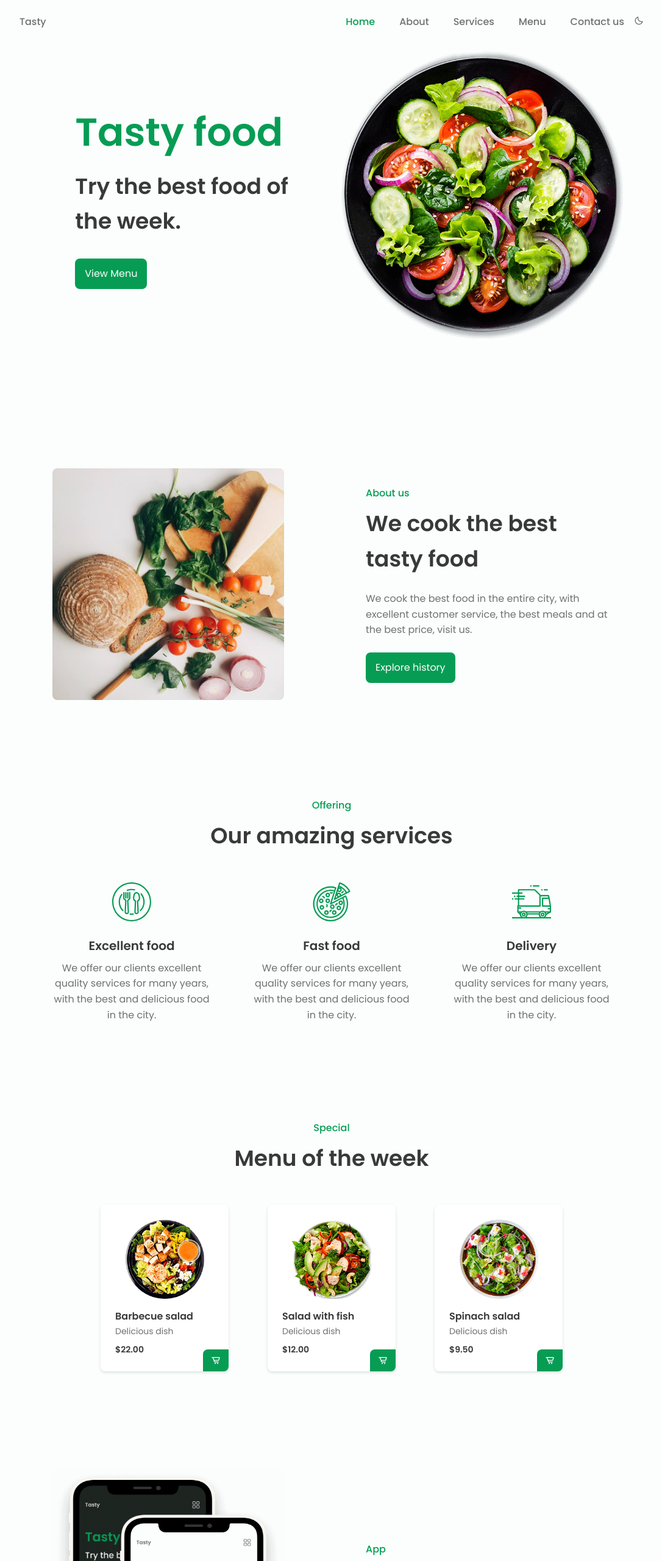
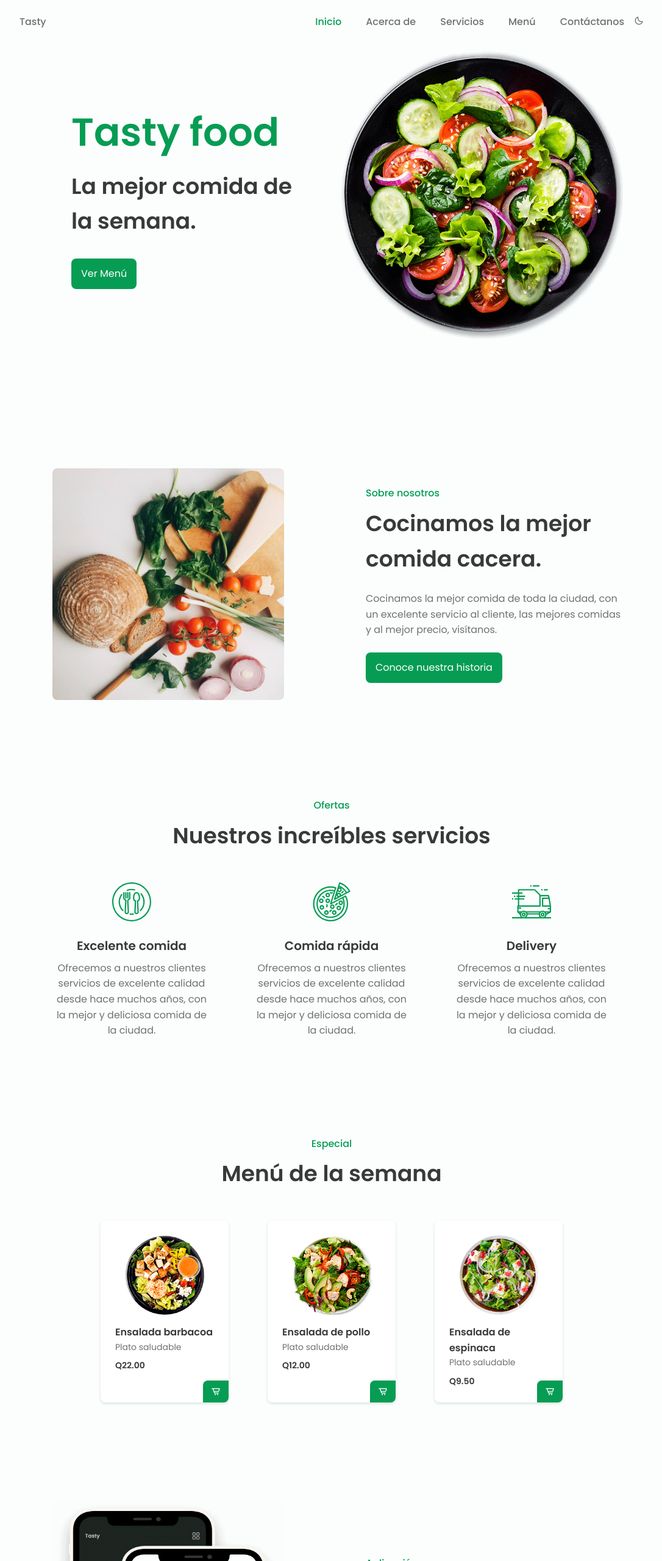
Before and after one commit to bryan-egc/restaurant-website, a plain HTML site: page index.html in a window 1280 px wide. Shown: the top 2560 px of the page at 61% size, without its empty margins (96-1182 px from the left). Drawn offline with nearby package versions, Linux system fonts and the light colour scheme.

Commit message:
Change language

```diff
--- a/index.html
+++ b/index.html
@@ -26,11 +26,11 @@
 
                 <div class="nav__menu" id="nav-menu">
                     <ul class="nav__list">
-                        <li class="nav__item"><a href="#home" class="nav__link active-link">Home</a></li>
-                        <li class="nav__item"><a href="#about" class="nav__link">About</a></li>
-                        <li class="nav__item"><a href="#services" class="nav__link">Services</a></li>
-                        <li class="nav__item"><a href="#menu" class="nav__link">Menu</a></li>
-                        <li class="nav__item"><a href="#contact" class="nav__link">Contact us</a></li>
+                        <li class="nav__item"><a href="#home" class="nav__link active-link">Inicio</a></li>
+                        <li class="nav__item"><a href="#about" class="nav__link">Acerca de</a></li>
+                        <li class="nav__item"><a href="#services" class="nav__link">Servicios</a></li>
+                        <li class="nav__item"><a href="#menu" class="nav__link">Menú</a></li>
+                        <li class="nav__item"><a href="#contact" class="nav__link">Contáctanos</a></li>
 
                         <li><i class='bx bx-moon change-theme' id="theme-button"></i></li>
                     </ul>
@@ -48,8 +48,8 @@
                 <div class="home__container bd-container bd-grid">
                     <div class="home__data">
                         <h1 class="home__title">Tasty food</h1>
-                        <h2 class="home__subtitle">Try the best food of <br> the week.</h2>
-                        <a href="#" class="button">View Menu</a>
+                        <h2 class="home__subtitle">La mejor comida de <br> la semana.</h2>
+                        <a href="#" class="button">Ver Menú</a>
                     </div>
 
                     <img src="assets/img/home.png" alt="" class="home__img">
@@ -60,10 +60,10 @@
             <section class="about section bd-container" id="about">
                 <div class="about__container  bd-grid">
                     <div class="about__data">
-                        <span class="section-subtitle about__initial">About us</span>
-                        <h2 class="section-title about__initial">We cook the best <br> tasty food</h2>
-                        <p class="about__description">We cook the best food in the entire city, with excellent customer service, the best meals and at the best price, visit us.</p>
-                        <a href="#" class="button">Explore history</a>
+                        <span class="section-subtitle about__initial">Sobre nosotros</span>
+                        <h2 class="section-title about__initial">Cocinamos la mejor <br> comida cacera.</h2>
+                        <p class="about__description">Cocinamos la mejor comida de toda la ciudad, con un excelente servicio al cliente, las mejores comidas y al mejor precio, visítanos.</p>
+                        <a href="#" class="button">Conoce nuestra historia</a>
                     </div>
 
                     <img src="assets/img/about.jpg" alt="" class="about__img">
@@ -72,8 +72,8 @@
 
             <!--========== SERVICES ==========-->
             <section class="services section bd-container" id="services">
-                <span class="section-subtitle">Offering</span>
-                <h2 class="section-title">Our amazing services</h2>
+                <span class="section-subtitle">Ofertas</span>
+                <h2 class="section-title">Nuestros increíbles servicios</h2>
 
                 <div class="services__container  bd-grid">
                     <div class="services__content">
@@ -138,8 +138,8 @@
                             16.8875 47.057C17.3045 47.4744 17.9811 47.4746 18.3984 47.0576C18.8157
                             46.6405 18.816 45.964 18.3989 45.5466Z"/>
                         </svg>
-                        <h3 class="services__title">Excellent food</h3>
-                        <p class="services__description">We offer our clients excellent quality services for many years, with the best and delicious food in the city.</p>
+                        <h3 class="services__title">Excelente comida</h3>
+                        <p class="services__description">Ofrecemos a nuestros clientes servicios de excelente calidad desde hace muchos años, con la mejor y deliciosa comida de la ciudad.</p>
                     </div>
 
                     <div class="services__content">
@@ -295,8 +295,8 @@
                             </clipPath>
                             </defs>
                         </svg>
-                        <h3 class="services__title">Fast food</h3>
-                        <p class="services__description">We offer our clients excellent quality services for many years, with the best and delicious food in the city.</p>
+                        <h3 class="services__title">Comida rápida</h3>
+                        <p class="services__description">Ofrecemos a nuestros clientes servicios de excelente calidad desde hace muchos años, con la mejor y deliciosa comida de la ciudad.</p>
                     </div>
 
                     <div class="services__content">
@@ -352,38 +352,38 @@
                                 </defs>
                         </svg>
                         <h3 class="services__title">Delivery</h3>
-                        <p class="services__description">We offer our clients excellent quality services for many years, with the best and delicious food in the city.</p>
+                        <p class="services__description">Ofrecemos a nuestros clientes servicios de excelente calidad desde hace muchos años, con la mejor y deliciosa comida de la ciudad.</p>
                     </div>
                 </div>
             </section>
 
             <!--========== MENU ==========-->
             <section class="menu section bd-container" id="menu">
-                <span class="section-subtitle">Special</span>
-                <h2 class="section-title">Menu of the week</h2>
+                <span class="section-subtitle">Especial</span>
+                <h2 class="section-title">Menú de la semana</h2>
 
                 <div class="menu__container bd-grid">
                     <div class="menu__content">
                         <img src="assets/img/plate1.png" alt="" class="menu__img">
-                        <h3 class="menu__name">Barbecue salad</h3>
-                        <span class="menu__detail">Delicious dish</span>
-                        <span class="menu__preci">$22.00</span>
+                        <h3 class="menu__name">Ensalada barbacoa</h3>
+                        <span class="menu__detail">Plato saludable</span>
+                        <span class="menu__preci">Q22.00</span>
                         <a href="#" class="button menu__button"><i class='bx bx-cart-alt'></i></a>
                     </div>
 
                     <div class="menu__content">
                         <img src="assets/img/plate2.png" alt="" class="menu__img">
-                        <h3 class="menu__name">Salad with fish</h3>
-                        <span class="menu__detail">Delicious dish</span>
-                        <span class="menu__preci">$12.00</span>
+                        <h3 class="menu__name">Ensalada de pollo</h3>
+                        <span class="menu__detail">Plato saludable</span>
+                        <span class="menu__preci">Q12.00</span>
                         <a href="#" class="button menu__button"><i class='bx bx-cart-alt'></i></a>
                     </div>
 
                     <div class="menu__content">
                         <img src="assets/img/plate3.png" alt="" class="menu__img">
-                        <h3 class="menu__name">Spinach salad</h3>
-                        <span class="menu__detail">Delicious dish</span>
-                        <span class="menu__preci">$9.50</span>
+                        <h3 class="menu__name">Ensalada de espinaca</h3>
+                        <span class="menu__detail">Plato saludable</span>
+                        <span class="menu__preci">Q9.50</span>
                         <a href="#" class="button menu__button"><i class='bx bx-cart-alt'></i></a>
                     </div>
                 </div>
@@ -393,9 +393,9 @@
             <section class="app section bd-container">
                 <div class="app__container bd-grid">
                     <div class="app__data">
-                        <span class="section-subtitle app__initial">App</span>
-                        <h2 class="section-title app__initial">App is aviable</h2>
-                        <p class="app__description">Find our application and download it, you can make reservations, food orders, see your deliveries on the way and much more.</p>
+                        <span class="section-subtitle app__initial">Aplicación</span>
+                        <h2 class="section-title app__initial">Nuestra aplicación está disponible</h2>
+                        <p class="app__description">Encuentra nuestra aplicación y descárgala, podrás hacer reservas, pedidos de comida, ver tus entregas en camino y mucho más.</p>
                         <div class="app__stores">
                             <a href="#"><img src="assets/img/app1.png" alt="" class="app__store"></a>
                             <a href="#"><img src="assets/img/app2.png" alt="" class="app__store"></a>
@@ -410,13 +410,13 @@
             <section class="contact section bd-container" id="contact">
                 <div class="contact__container bd-grid">
                     <div class="contact__data">
-                        <span class="section-subtitle contact__initial">Let's talk</span>
-                        <h2 class="section-title contact__initial">Contact us</h2>
-                        <p class="contact__description">If you want to reserve a table in our restaurant, contact us and we will attend you quickly, with our 24/7 chat service.</p>
+                        <span class="section-subtitle contact__initial">Hablemos</span>
+                        <h2 class="section-title contact__initial">Contáctanos</h2>
+                        <p class="contact__description">Si quieres reservar un lugar en nuestro restaurante, contacta con nosotros y te atenderemos rápidamente, con nuestro servicio de chat 24/7.</p>
                     </div>
 
                     <div class="contact__button">
-                        <a href="#" class="button">Contact us now</a>
+                        <a href="#" class="button">Contáctanos ahora</a>
                     </div>
                 </div>
             </section>
@@ -427,7 +427,7 @@
             <div class="footer__container bd-grid">
                 <div class="footer__content">
                     <a href="#" class="footer__logo">Tasty Food</a>
-                    <span class="footer__description">Restaurant</span>
+                    <span class="footer__description">Restaurante</span>
                     <div>
                         <a href="#" class="footer__social"><i class='bx bxl-facebook'></i></a>
                         <a href="#" class="footer__social"><i class='bx bxl-instagram'></i></a>
@@ -436,37 +436,37 @@
                 </div>
 
                 <div class="footer__content">
-                    <h3 class="footer__title">Services</h3>
+                    <h3 class="footer__title">Servicios</h3>
                     <ul>
                         <li><a href="#" class="footer__link">Delivery</a></li>
-                        <li><a href="#" class="footer__link">Pricing</a></li>
-                        <li><a href="#" class="footer__link">Fast food</a></li>
-                        <li><a href="#" class="footer__link">Reserve your spot</a></li>
+                        <li><a href="#" class="footer__link">Precios</a></li>
+                        <li><a href="#" class="footer__link">Comida rápida</a></li>
+                        <li><a href="#" class="footer__link">Reserva tu lugar</a></li>
                     </ul>
                 </div>
 
                 <div class="footer__content">
-                    <h3 class="footer__title">Information</h3>
+                    <h3 class="footer__title">Información</h3>
                     <ul>
-                        <li><a href="#" class="footer__link">Event</a></li>
-                        <li><a href="#" class="footer__link">Contact us</a></li>
-                        <li><a href="#" class="footer__link">Privacy policy</a></li>
-                        <li><a href="#" class="footer__link">Terms of services</a></li>
+                        <li><a href="#" class="footer__link">Eventos</a></li>
+                        <li><a href="#" class="footer__link">Contáctanos</a></li>
+                        <li><a href="#" class="footer__link">Política de privacidad</a></li>
+                        <li><a href="#" class="footer__link">Términos de servicios</a></li>
                     </ul>
                 </div>
 
                 <div class="footer__content">
-                    <h3 class="footer__title">Adress</h3>
+                    <h3 class="footer__title">Dirrección</h3>
                     <ul>
-                        <li>Lima - Peru</li>
-                        <li>Jr Union #999</li>
-                        <li>999 - 888 - 777</li>
+                        <li>Guatemala - Guatemala</li>
+                        <li>Mixco #502</li>
+                        <li>502 - 888 - 777</li>
                         <li>tastyfood@email.com</li>
                     </ul>
                 </div>
             </div>
 
-            <p class="footer__copy">&#169; 2020 Bedimcode. All right reserved</p>
+            <p class="footer__copy">&#169; 2022 Bryan Ernesto. Todos los derechos reservados.</p>
         </footer>
 
         <!--========== SCROLL REVEAL ==========-->
```
